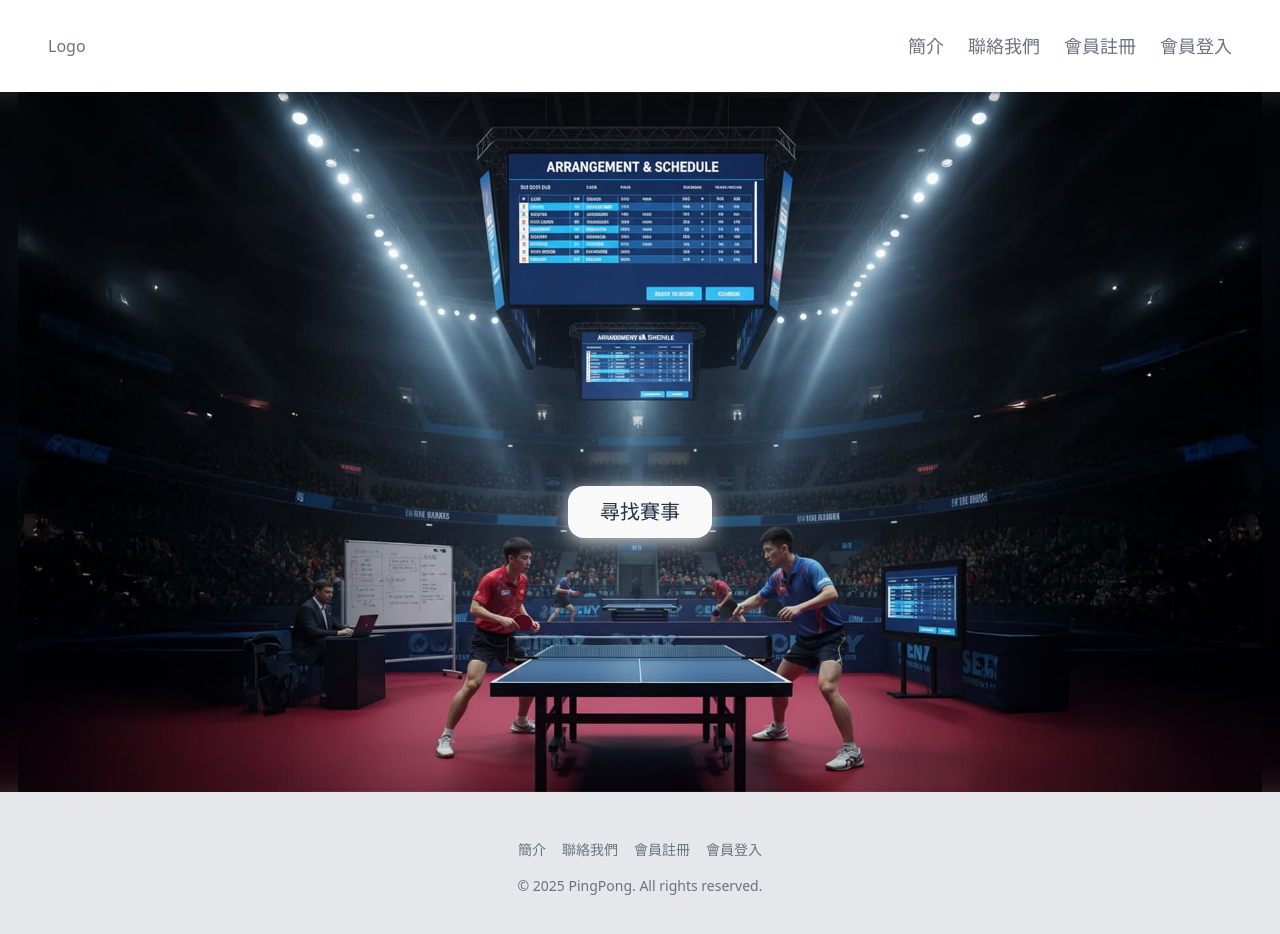
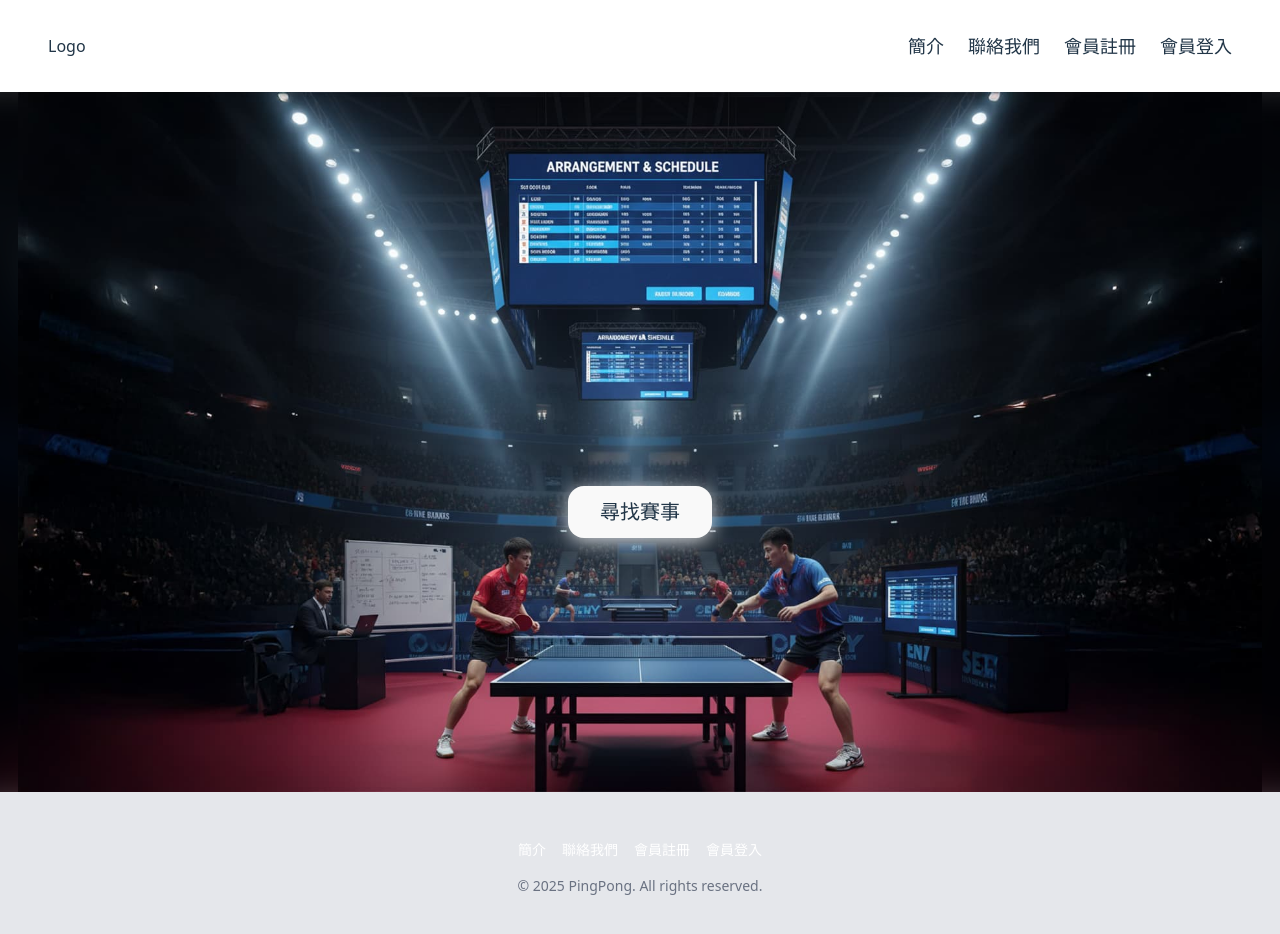
Before and after one commit to comea22/Nexus_frontend, a React (Vite) app: page / in a window 1280 px wide. Shown: the top 934 px of the page. Built offline with nearby package versions, Linux system fonts and the light colour scheme.

Commit message:
chore: 移除 css 預設樣式

```diff
--- a/src/index.css
+++ b/src/index.css
@@ -19,13 +19,6 @@
   -moz-osx-font-smoothing: grayscale;
 }
 
-a {
-  color: #6b7280;
-  text-decoration: inherit;
-}
-a:hover {
-  color: #374151;
-}
 
 body {
   margin: 0;
@@ -33,10 +26,6 @@ body {
   min-height: 100vh;
 }
 
-h1 {
-  font-size: 3.2em;
-  line-height: 1.1;
-}
 
 button:hover {
   border-color: #646cff;
```
